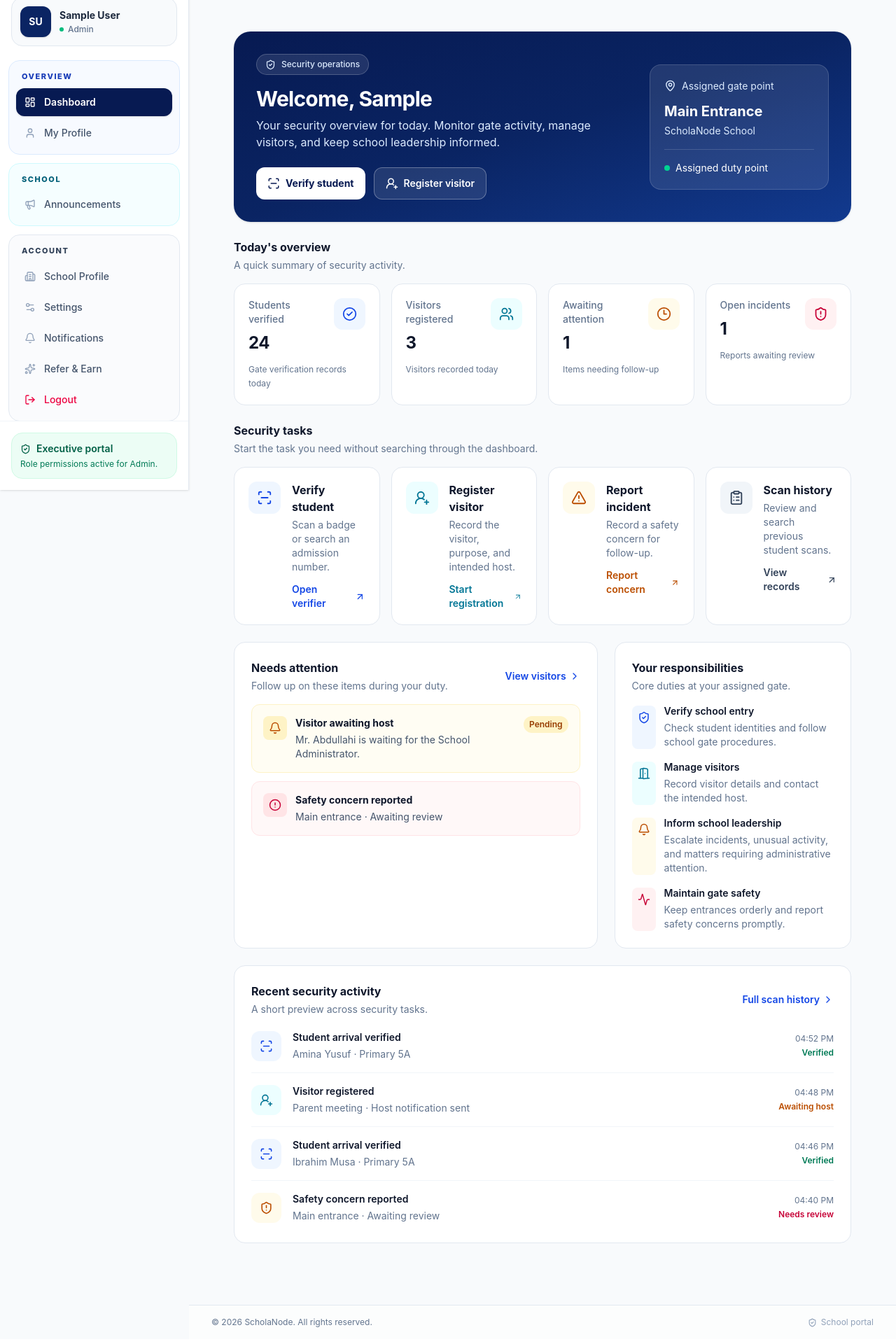
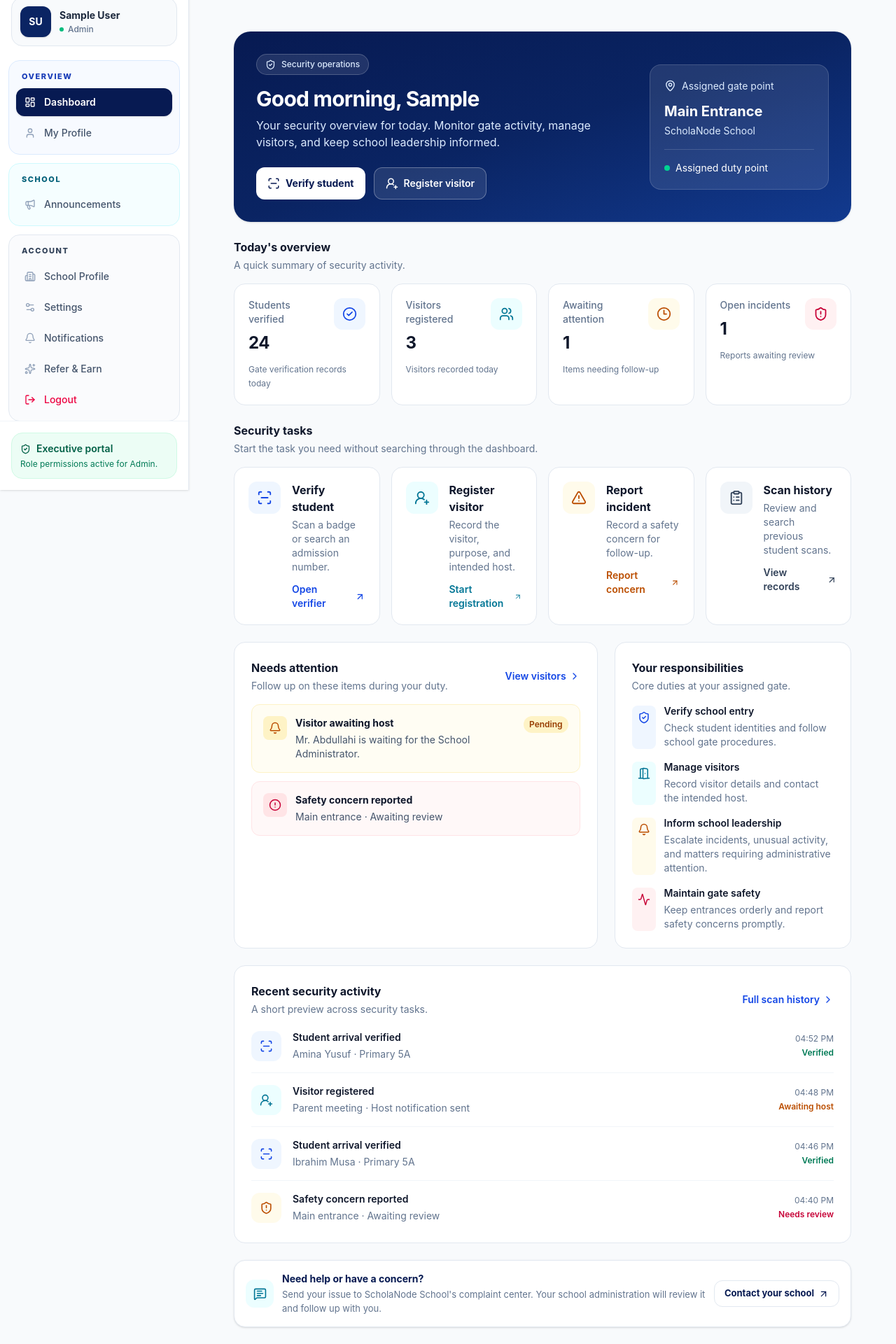
Before and after one commit to mansule274/Scholanode, a React (Vite) app: page /dashboard in a window 1280 px wide. Shown: the part 100-2020 px from the top of the page at 70% size. Built offline with nearby package versions, Linux system fonts and the light colour scheme; no server answers; sample sign-in values are in the browser's storage.

Commit message:
unify dashboard greetings and add school complaint contact
Every role now sees a time-based greeting, and non-administrative
dashboards link users to their school's complaint center.

```diff
--- a/src/private/pages/complaints/ComplaintsPage.jsx
+++ b/src/private/pages/complaints/ComplaintsPage.jsx
@@ -45,6 +45,7 @@ const COMPLAINT_SUBMITTERS = [
   ROLES.PARENT,
   ROLES.STAFF,
   ROLES.EXAM_OFFICER,
+  ROLES.SECURITY,
 ];
 const EMPTY_SUMMARY = {
   total: 0,
--- a/src/private/pages/dashboard/AdministrativeDashboard.jsx
+++ b/src/private/pages/dashboard/AdministrativeDashboard.jsx
@@ -15,6 +15,7 @@ import { Link } from 'react-router-dom';
 import { useUserContext } from '../../../context/UserContext';
 import { canAccessSchoolSupport } from '../../../utils/roles';
 import OwnerSetupPanel from './OwnerSetupPanel';
+import { getGreeting } from './dashboardGreeting';
 
 const quickLinks = [
   ['Students', Users, '/students'],
@@ -24,15 +25,6 @@ const quickLinks = [
   ['Sessions & terms', CalendarDays, '/sessions-terms'],
   ['Results', ClipboardList, '/results'],
 ];
-
-function getGreeting() {
-  const hour = new Date().getHours();
-
-  if (hour < 12) return 'Good morning';
-  if (hour < 17) return 'Good afternoon';
-
-  return 'Good evening';
-}
 
 export default function AdministrativeDashboard() {
   const { user, school } = useUserContext();
--- a/src/private/pages/dashboard/ParentDashboard.jsx
+++ b/src/private/pages/dashboard/ParentDashboard.jsx
@@ -28,6 +28,8 @@ import {
   titleCase,
 } from "../parent/childDisplay";
 import ChildStatusBadge from "../parent/ChildStatusBadge";
+import { getGreeting } from "./dashboardGreeting";
+import SchoolComplaintCard from "./SchoolComplaintCard";
 
 function getAttendanceSummary(attendance) {
   const presentDays = Number(attendance?.presentDays) || 0;
@@ -459,7 +461,7 @@ export default function ParentDashboard() {
                 Parent portal
               </div>
               <h1 className="mt-2 text-2xl font-extrabold tracking-tight sm:text-3xl">
-                Welcome back, {parentName}
+                {getGreeting()}, {parentName}
               </h1>
               <div className="mt-2 flex flex-wrap items-center gap-x-3 gap-y-1.5 text-[13px] text-blue-100">
                 <span className="inline-flex items-center gap-1.5">
@@ -586,6 +588,8 @@ export default function ParentDashboard() {
             </div>
           )}
         </section>
+
+        <SchoolComplaintCard schoolName={schoolName} />
       </div>
 
       {selectedChild && (
--- /dev/null
+++ b/src/private/pages/dashboard/SchoolComplaintCard.jsx
@@ -0,0 +1,35 @@
+import { ArrowUpRight, MessageSquareText } from 'lucide-react';
+import { Link } from 'react-router-dom';
+
+export default function SchoolComplaintCard({ schoolName }) {
+  const complaintCenter = schoolName
+    ? `${schoolName}'s complaint center`
+    : "your school's complaint center";
+
+  return (
+    <section className="flex flex-col gap-3 rounded-2xl border border-slate-200 bg-white p-4 shadow-sm sm:flex-row sm:items-center sm:justify-between">
+      <div className="flex items-center gap-3">
+        <span className="flex h-10 w-10 shrink-0 items-center justify-center rounded-xl bg-cyan-50 text-cyan-700">
+          <MessageSquareText size={19} />
+        </span>
+        <div>
+          <p className="text-sm font-bold text-[#071A52]">
+            Need help or have a concern?
+          </p>
+          <p className="mt-0.5 text-[13px] leading-5 text-slate-500">
+            Send your issue to {complaintCenter}. Your school administration
+            will review it and follow up with you.
+          </p>
+        </div>
+      </div>
+
+      <Link
+        to="/complaints"
+        className="inline-flex w-fit shrink-0 items-center gap-1.5 rounded-xl border border-slate-200 px-3.5 py-2 text-[13px] font-bold text-[#071A52] transition hover:border-cyan-300 hover:bg-cyan-50 hover:text-cyan-800 focus-visible:outline-none focus-visible:ring-4 focus-visible:ring-cyan-100"
+      >
+        Contact your school
+        <ArrowUpRight size={15} />
+      </Link>
+    </section>
+  );
+}
--- a/src/private/pages/dashboard/SecurityDashboard.jsx
+++ b/src/private/pages/dashboard/SecurityDashboard.jsx
@@ -11,6 +11,8 @@ import {
 } from "lucide-react";
 import { useUserContext } from "../../../context/UserContext";
 import { getSecurityDashboard } from "../attendance/gateScannerApi";
+import { getGreeting } from "./dashboardGreeting";
+import SchoolComplaintCard from "./SchoolComplaintCard";
 
 const todayLabel = new Date().toLocaleDateString([], {
   weekday: "long",
@@ -83,7 +85,7 @@ export default function SecurityDashboard() {
             Gate security
           </div>
           <h1 className="mt-1 text-2xl font-extrabold tracking-tight text-[#071A52] sm:text-3xl">
-            Welcome, {officerName}
+            {getGreeting()}, {officerName}
           </h1>
           <p className="mt-1 flex flex-wrap items-center gap-x-2 gap-y-1 text-sm text-slate-500">
             <span>{schoolName}</span>
@@ -219,6 +221,8 @@ export default function SecurityDashboard() {
           verification records student arrivals. It does not replace the class
           teacher's attendance register.
         </p>
+
+        <SchoolComplaintCard schoolName={schoolName} />
       </div>
     </div>
   );
--- a/src/private/pages/dashboard/StaffDashboard.jsx
+++ b/src/private/pages/dashboard/StaffDashboard.jsx
@@ -20,6 +20,8 @@ import {
   ShieldAlert,
   X,
 } from "lucide-react";
+import { getGreeting } from "./dashboardGreeting";
+import SchoolComplaintCard from "./SchoolComplaintCard";
 
 const mockActivity = [
   {
@@ -260,7 +262,7 @@ export default function SecurityDashboard() {
               </div>
 
               <h1 className="text-2xl font-bold tracking-tight sm:text-3xl">
-                Welcome, {officerName}
+                {getGreeting()}, {officerName}
               </h1>
 
               <p className="mt-2 max-w-xl text-sm leading-6 text-blue-100 sm:text-base">
@@ -628,6 +630,8 @@ export default function SecurityDashboard() {
             })}
           </div>
         </section>
+
+        <SchoolComplaintCard schoolName={schoolName} />
       </div>
 
       {/* Visitor registration demo modal */}
--- a/src/private/pages/dashboard/StudentDashboard.jsx
+++ b/src/private/pages/dashboard/StudentDashboard.jsx
@@ -15,6 +15,8 @@ import {
 import { QRCodeSVG } from 'qrcode.react';
 
 import { useUserContext } from '../../../context/UserContext';
+import { getGreeting } from './dashboardGreeting';
+import SchoolComplaintCard from './SchoolComplaintCard';
 
 function SummaryCard({ title, value, description, icon: Icon, to }) {
   return (
@@ -131,7 +133,7 @@ const attendancePercentage = 92;
 
             <div className="min-w-0 flex-1">
               <h1 className="text-xl font-bold sm:text-2xl">
-                Welcome back, {displayName}!
+                {getGreeting()}, {displayName}
               </h1>
 
               <p className="mt-2 text-sm text-blue-100">
@@ -386,6 +388,8 @@ const attendancePercentage = 92;
             </div>
           </div>
         </section>
+
+        <SchoolComplaintCard schoolName={schoolName} />
       </div>
     </div>
   );
--- /dev/null
+++ b/src/private/pages/dashboard/dashboardGreeting.js
@@ -0,0 +1,8 @@
+export function getGreeting(date = new Date()) {
+  const hour = date.getHours();
+
+  if (hour < 12) return 'Good morning';
+  if (hour < 17) return 'Good afternoon';
+
+  return 'Good evening';
+}
--- a/src/private/sidebarNavigation.js
+++ b/src/private/sidebarNavigation.js
@@ -101,7 +101,7 @@ const navigation = [
         label: 'Complaints',
         icon: AlertCircle,
         path: '/complaints',
-        allowedRoles: [ROLES.STAFF, ROLES.EXAM_OFFICER, ROLES.PARENT, ROLES.ADMINISTRATOR],
+        allowedRoles: [ROLES.STAFF, ROLES.EXAM_OFFICER, ROLES.PARENT, ROLES.SECURITY, ROLES.ADMINISTRATOR],
       },
       {
         label: 'School Inquiries',
```
